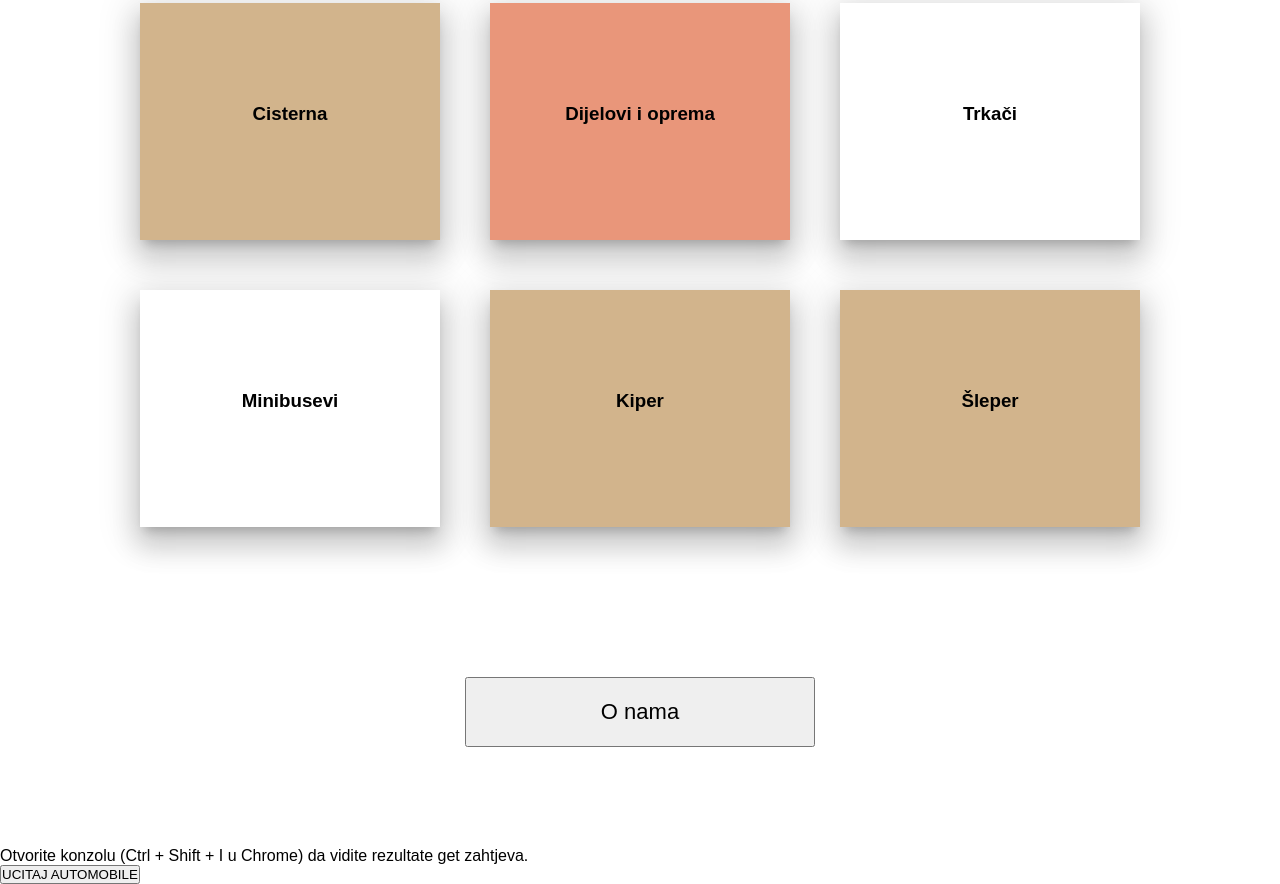
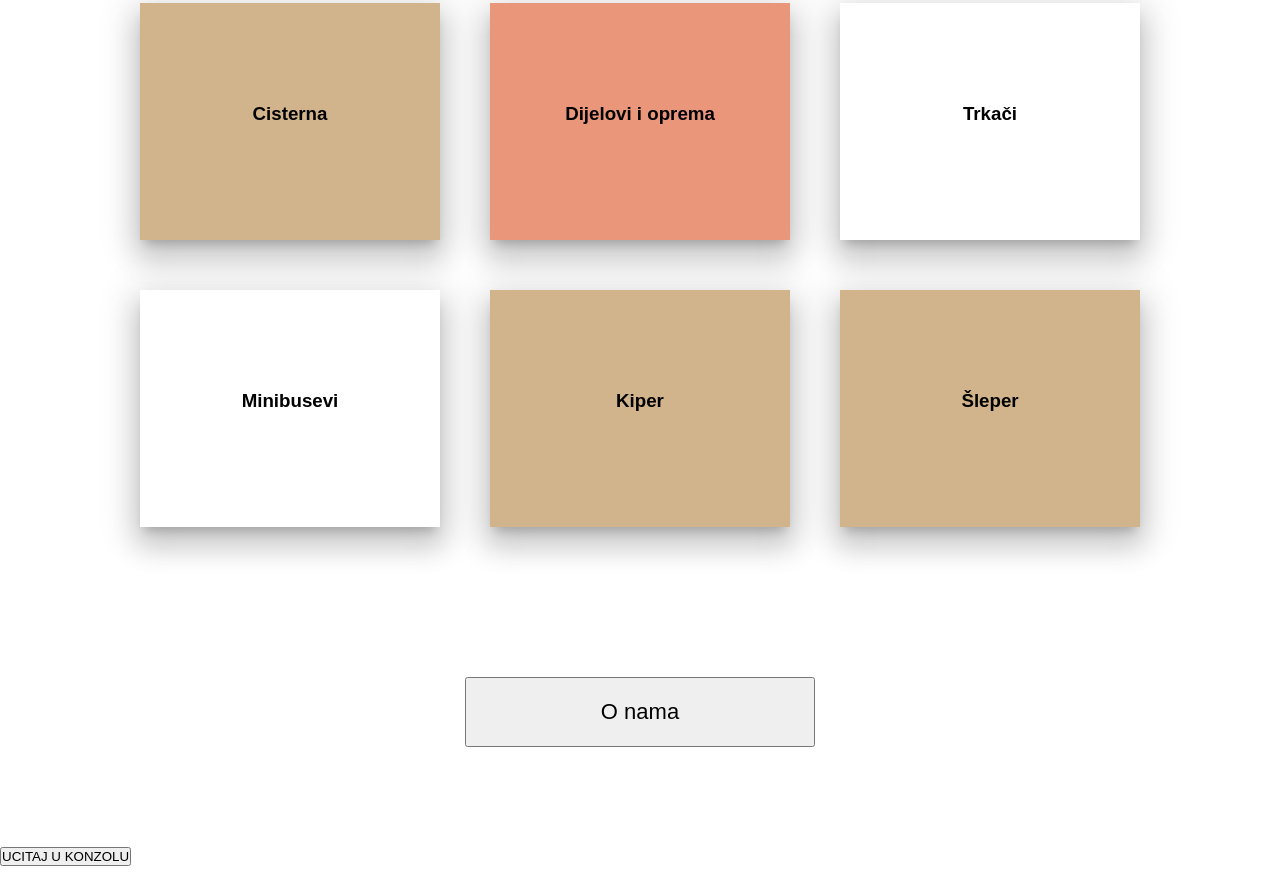
Before and after one commit to SulejmanVojvodic/SulejmanVojvodic.github.io, a plain HTML site: page index.html in a window 1280 px wide. Shown: the part 1123-2007 px from the top of the page. Drawn offline with Linux system fonts and the light colour scheme.

Commit message:
FINALNA VERZIJA

```diff
--- a/index.html
+++ b/index.html
@@ -105,9 +105,9 @@
 
     <div class="overlay"></div>
 
-    <p>Otvorite konzolu (Ctrl + Shift + I u Chrome) da vidite rezultate get zahtjeva.</p>
-    <button onclick="showResult()">UCITAJ AUTOMOBILE</button>
-    <div id=output></div>
+    <div class="showResult"><button onclick="showResult()">UCITAJ U KONZOLU</button> </div>
+
+
 
     <script type="text/javascript" src="script.js"></script>
 </body>
```
Also changed, not shown: script.js (+0 -39 lines).
